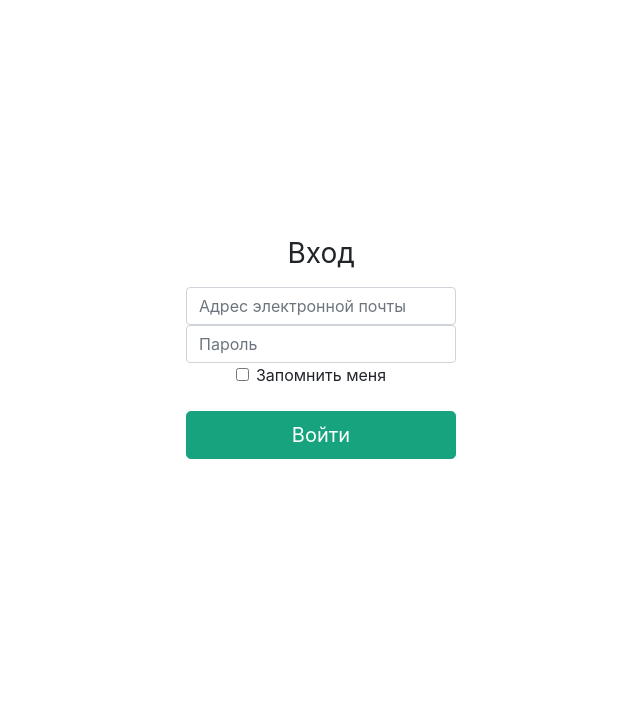
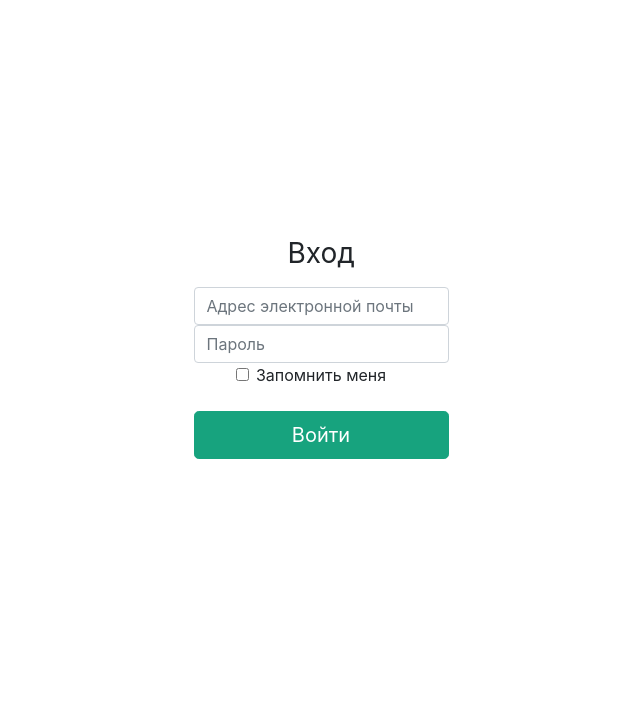
Before and after one commit to DenisLukashov/LP15-awesome-project, a Flask app: page /users/login in a window 1280 px wide. Shown: the part 57-769 px from the top of the page, without its empty margins (319-959 px from the left). Run offline with Flask 2, Linux system fonts and the light colour scheme; parts of the project's set-up code (start-up, migrations or seed data) failed here and were passed over; some libraries are stand-ins or nearby versions.

Commit message:
#16 style

```diff
--- a/awesomeapp/user/templates/user/login.html
+++ b/awesomeapp/user/templates/user/login.html
@@ -1,9 +1,9 @@
 {% extends "user/user_base.html" %}
 {% block content %}
-  <div class="form-row align-items-center login_content">
+  <div class="row align-items-center login_content">
     <div class="col-sm"></div>
     <div class="col-sm-3">
-      <form action='' method='post' class="needs-validation" novalidate>
+      <form action='' method='post' class="form-signin" novalidate>
         {{ form.hidden_tag() }}
         <p class="h3 mb-3 font-weight-normal">{{ title }}
 
```
